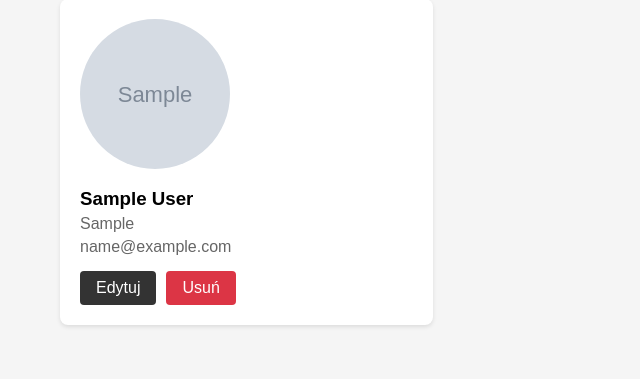
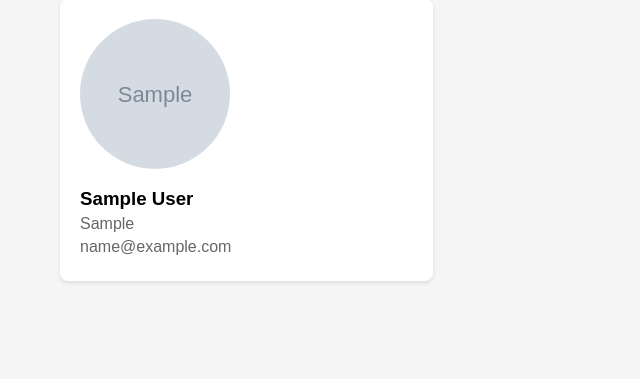
Before and after one commit to capmichal/cms, a Flask app: page /admin/teachers in a window 1280 px wide. Shown: the part 193-572 px from the top of the page, without its empty margins (0-640 px from the left). Run offline with Flask 3, Linux system fonts and the light colour scheme; a user stored in the database is signed in; tables that the repository leaves empty hold one stand-in row (values such as "Sample post"); grey boxes marked "Sample" are stand-in pictures.

Commit message:
rozwiazany problem z edit_teacher, ale bedzie dokladnie ten sam problem z edit_course

```diff
--- a/templates/admin/teachers.html
+++ b/templates/admin/teachers.html
@@ -45,12 +45,6 @@
                         <h3>{{ teacher.first_name }} {{ teacher.last_name }}</h3>
                         <p class="specialization">{{ teacher.specialization }}</p>
                         <p class="email">{{ teacher.email }}</p>
-                        <div class="card-actions">
-                            <a href="{{ url_for('edit_teacher', teacher_id=teacher.id) }}" class="button">Edytuj</a>
-                            <form action="{{ url_for('delete_teacher', teacher_id=teacher.id) }}" method="POST" class="inline-form">
-                                <button type="submit" class="button delete">Usuń</button>
-                            </form>
-                        </div>
                     </div>
                 </div>
                 {% endfor %}
```
